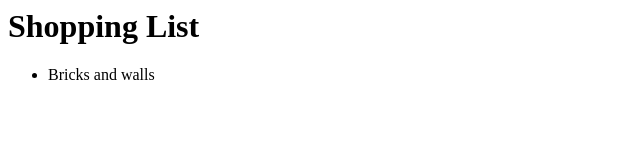
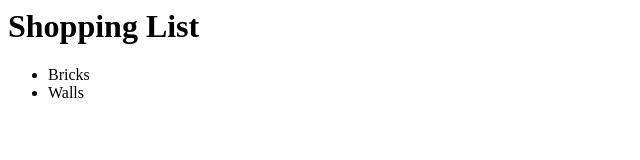
Before and after one commit to abettati/newGitTest, a plain HTML site: page index.html in a window 1280 px wide. Shown: the whole page, without its empty margins (0-640 px from the left). Drawn offline with Linux system fonts and the light colour scheme.

Commit message:
more bullets

```diff
--- a/index.html
+++ b/index.html
@@ -1,4 +1,5 @@
 <h1>Shopping List </h1>
 <ul>
-  <li>Bricks and walls</li>
+  <li>Bricks</li>
+  <li>Walls</li>
 </ul>
```
